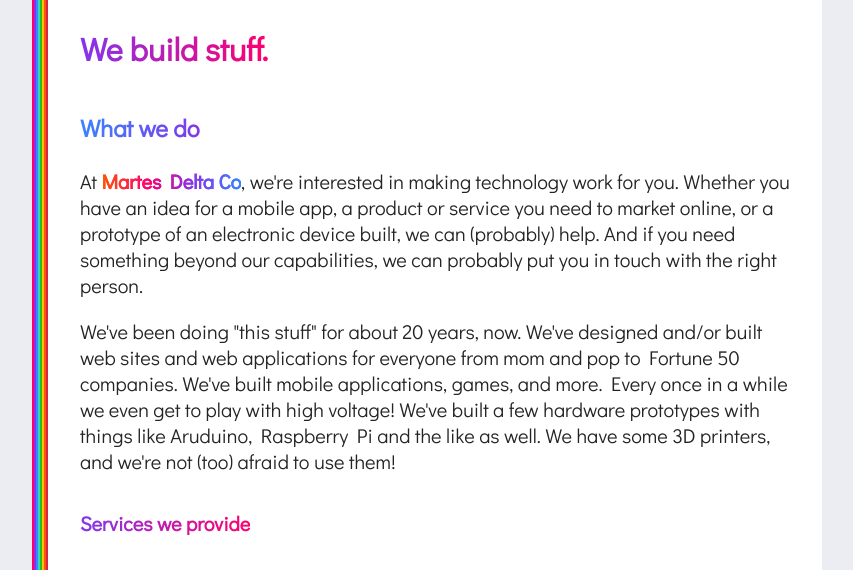
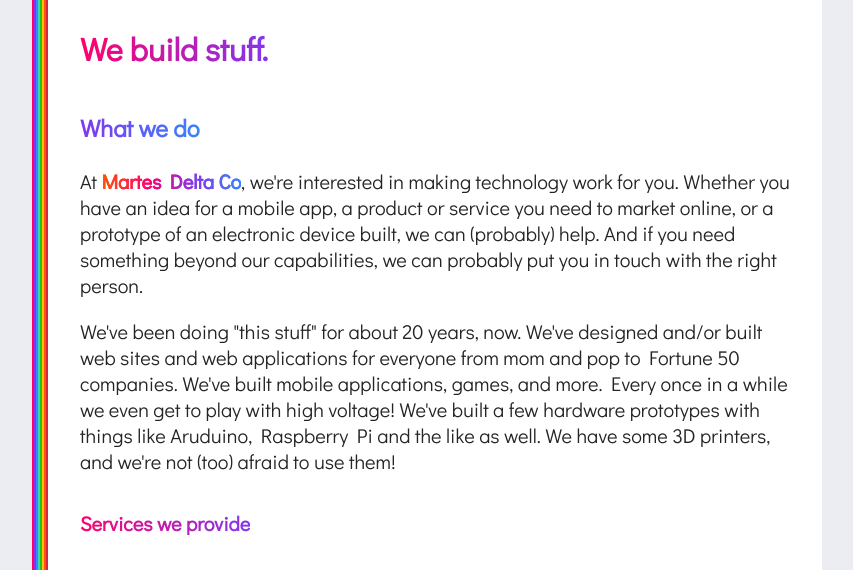
Before and after one commit to thomasqbrady/mdc-site, a plain HTML site: page index.html in a window 1280 px wide. Shown: the part 157-727 px from the top of the page, without its empty margins (205-1058 px from the left). Drawn offline with Linux system fonts and the light colour scheme.

Commit message:
Consistent gradient direction in headers

```diff
--- a/styles.css
+++ b/styles.css
@@ -80,7 +80,7 @@ header h2	{
 h1 {
 	display: inline-block;
 	font-weight: 900;
-  background: linear-gradient(90deg, var(--mdc-azul), var(--mdc-grape));
+  background: linear-gradient(270deg, var(--mdc-azul), var(--mdc-grape));
   -webkit-background-clip: text;
   -webkit-text-fill-color: transparent;
   font-size: 1.5rem;
@@ -90,7 +90,7 @@ h1 {
 h2 {
 	display: inline-block;
 	font-weight: 700;
-  background: linear-gradient(90deg, var(--mdc-grape), var(--mdc-bubblegum));
+  background: linear-gradient(270deg, var(--mdc-grape), var(--mdc-bubblegum));
   -webkit-background-clip: text;
   -webkit-text-fill-color: transparent;
 	font-size: 1.25rem;
```
